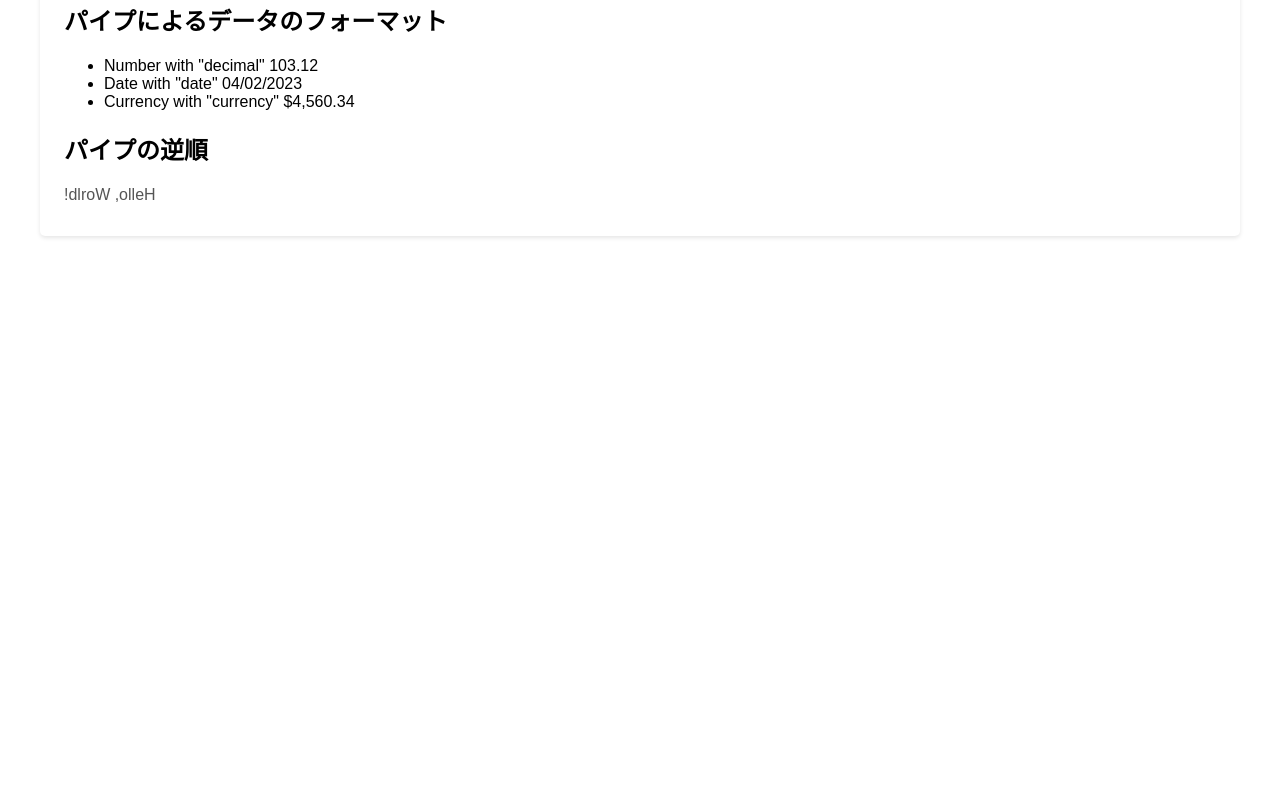
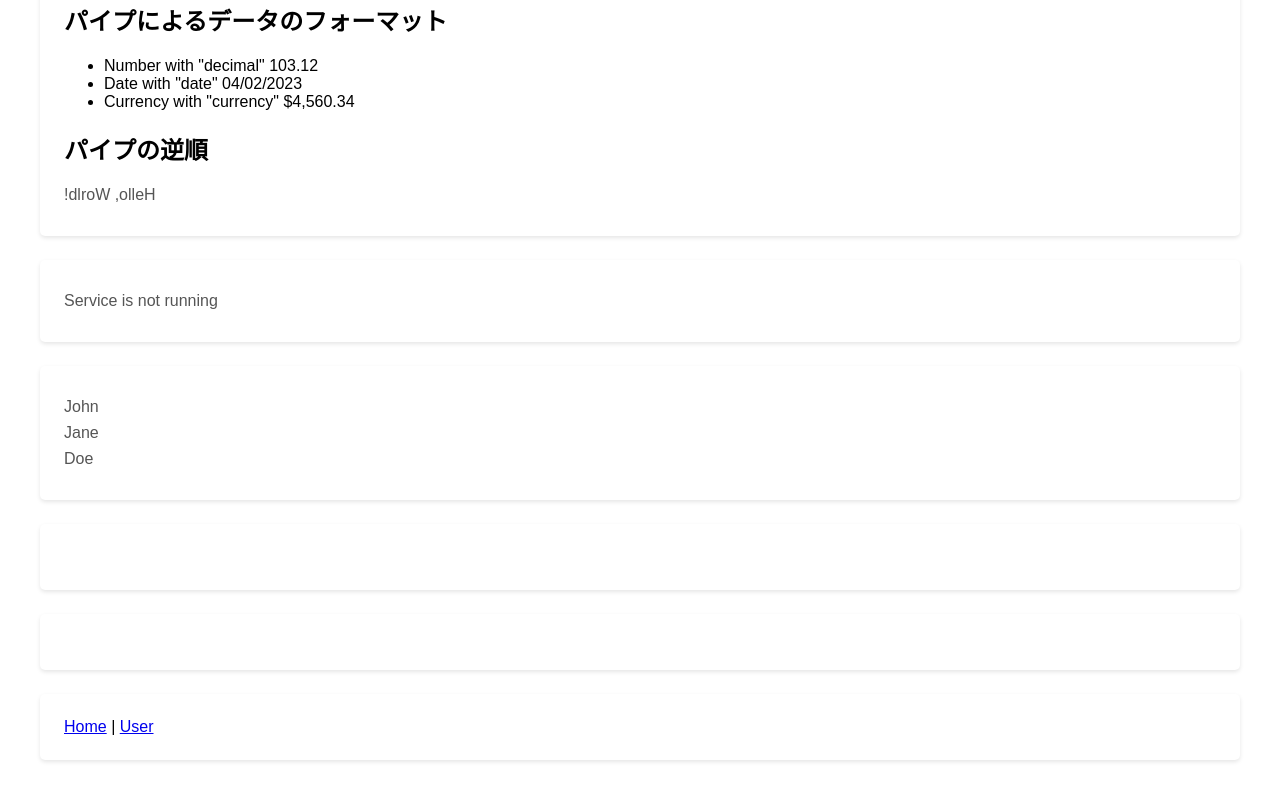
Before and after one commit to taisei-developer/angular-tutorial, an Angular app: page / in a window 1280 px wide. Shown: the part 970-1770 px from the top of the page. Before the commit the page ends 1254 px from the top, so only its background shows below. Built offline with nearby package versions, Linux system fonts and the light colour scheme.

Commit message:
Angularチュートリアルを走破

```diff
--- a/src/app/app.component.html
+++ b/src/app/app.component.html
@@ -27,7 +27,7 @@
         <p>{{ username | lowercase }}</p>
         <h2>パイプによるデータのフォーマット</h2>
         <ul>
-          <li>Number with "decimal" {{ num | number:"3.2-2" }}</li>
+          <li>Number with "decimal" {{ num | number : "3.2-2" }}</li>
           <li>Date with "date" {{ birthday | date : "MM/dd/yyyy" }}</li>
           <li>Currency with "currency" {{ cost | currency }}</li>
         </ul>
@@ -35,5 +35,37 @@
         <p>{{ word | reverse }}</p>
       </div>
     </section>
+
+    <section class="if-section">
+      @if (isServiceRunning) {
+      <p>Service is running</p>
+      } @else {
+      <p>Service is not running</p>
+      }
+    </section>
+
+    <section class="for-section">
+      @for (user of users; track user.id) {
+      <p>{{ user.name }}</p>
+      }
+    </section>
+
+    <section class="property-binding-section">
+      <div [contentEditable]="isEditable"></div>
+    </section>
+
+    <section class="event-binding-section" (mouseover)="onMouseOver()">
+      <p>{{ message }}</p>
+    </section>
+
+    <section class="router-section">
+      <nav>
+        <a [routerLink]="['/']">Home</a>
+        |
+        <a [routerLink]="['/user']">User</a>
+      </nav>
+    </section>
+
+    <router-outlet />
   </main>
 </div>
--- a/src/app/app.component.ts
+++ b/src/app/app.component.ts
@@ -1,5 +1,5 @@
 import { Component, inject } from '@angular/core';
-import { RouterOutlet } from '@angular/router';
+import { RouterOutlet, RouterLink } from '@angular/router';
 import { UserComponent } from './user/user.component';
 import { ChildComponent } from './child/child.component';
 import { FormComponent } from './form/form.component';
@@ -11,11 +11,14 @@ import {
   CurrencyPipe,
 } from '@angular/common';
 import { ReversePipe } from './reverse.pipe';
+
+
 @Component({
   selector: 'app-root',
   standalone: true,
   imports: [
     RouterOutlet,
+    RouterLink,
     UserComponent,
     ChildComponent,
     FormComponent,
@@ -44,6 +47,18 @@ export class AppComponent {
 
   items = new Array();
 
+  isServiceRunning = false;
+
+  message = '';
+
+  users = [
+    { id: 1, name: 'John' },
+    { id: 2, name: 'Jane' },
+    { id: 3, name: 'Doe' },
+  ];
+
+  isEditable = true;
+
   constructor(private carService: CarService) {
     this.display = this.carService.getCars().join('⭐️');
   }
@@ -53,4 +68,8 @@ export class AppComponent {
     console.log('親コンポーネントでデータを受け取りました！', item);
     this.items.push(item);
   }
+
+  onMouseOver() {
+    this.message = 'マウスオーバーしました';
+  }
 }
--- a/src/app/app.config.ts
+++ b/src/app/app.config.ts
@@ -4,5 +4,6 @@ import { provideRouter } from '@angular/router';
 import { routes } from './app.routes';
 
 export const appConfig: ApplicationConfig = {
-  providers: [provideZoneChangeDetection({ eventCoalescing: true }), provideRouter(routes)]
+  providers: [provideZoneChangeDetection({ eventCoalescing: true }),
+  provideRouter(routes)]
 };
--- a/src/app/app.routes.ts
+++ b/src/app/app.routes.ts
@@ -1,3 +1,9 @@
 import { Routes } from '@angular/router';
+import { UserComponent } from './user/user.component';
 
-export const routes: Routes = [];
+export const routes: Routes = [
+  {
+    path: 'user',
+    component: UserComponent,
+  },
+];
```
